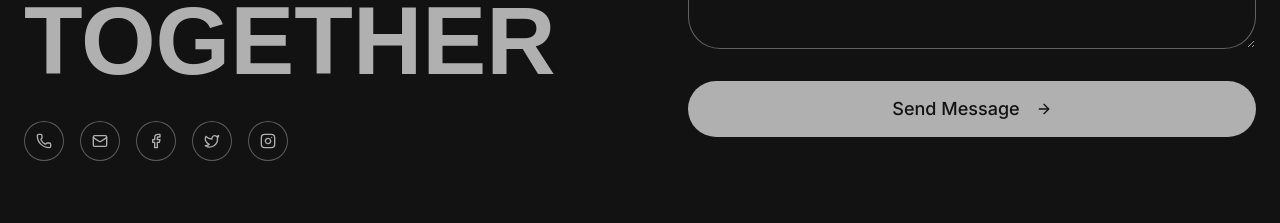
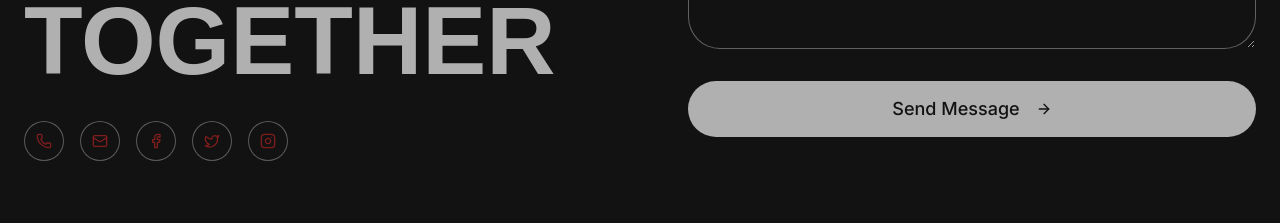
Before and after one commit to blck04/blacklionstudio, a Next.js app: page / in a window 1280 px wide. Shown: the part 5200-5423 px from the top of the page. Built offline with nearby package versions, Linux system fonts and the light colour scheme; a web font is replaced by a local one.

Commit message:
make the social icon in the contct section red but the border leave as i

```diff
--- a/src/components/contact-section.tsx
+++ b/src/components/contact-section.tsx
@@ -17,27 +17,27 @@ export function ContactSection() {
               <div className="flex flex-wrap justify-center md:justify-start gap-4">
                 <Link href="tel:+15551234567" aria-label="Call us">
                   <Button variant="outline" size="icon" className="rounded-full border-muted-foreground/50 hover:border-primary hover:shadow-[0_0_25px_hsl(var(--primary)/0.3)]">
-                      <Phone />
+                      <Phone className="text-destructive" />
                   </Button>
                 </Link>
                 <Link href="mailto:hello@blacklionstudio.com" aria-label="Email us">
                   <Button variant="outline" size="icon" className="rounded-full border-muted-foreground/50 hover:border-primary hover:shadow-[0_0_25px_hsl(var(--primary)/0.3)]">
-                      <Mail />
+                      <Mail className="text-destructive" />
                   </Button>
                 </Link>
                 <Link href="#" aria-label="Facebook">
                   <Button variant="outline" size="icon" className="rounded-full border-muted-foreground/50 hover:border-primary hover:shadow-[0_0_25px_hsl(var(--primary)/0.3)]">
-                      <Facebook />
+                      <Facebook className="text-destructive" />
                   </Button>
                 </Link>
                 <Link href="#" aria-label="Twitter">
                   <Button variant="outline" size="icon" className="rounded-full border-muted-foreground/50 hover:border-primary hover:shadow-[0_0_25px_hsl(var(--primary)/0.3)]">
-                      <Twitter />
+                      <Twitter className="text-destructive" />
                   </Button>
                 </Link>
                 <Link href="#" aria-label="Instagram">
                   <Button variant="outline" size="icon" className="rounded-full border-muted-foreground/50 hover:border-primary hover:shadow-[0_0_25px_hsl(var(--primary)/0.3)]">
-                      <Instagram />
+                      <Instagram className="text-destructive" />
                   </Button>
                 </Link>
               </div>
```
